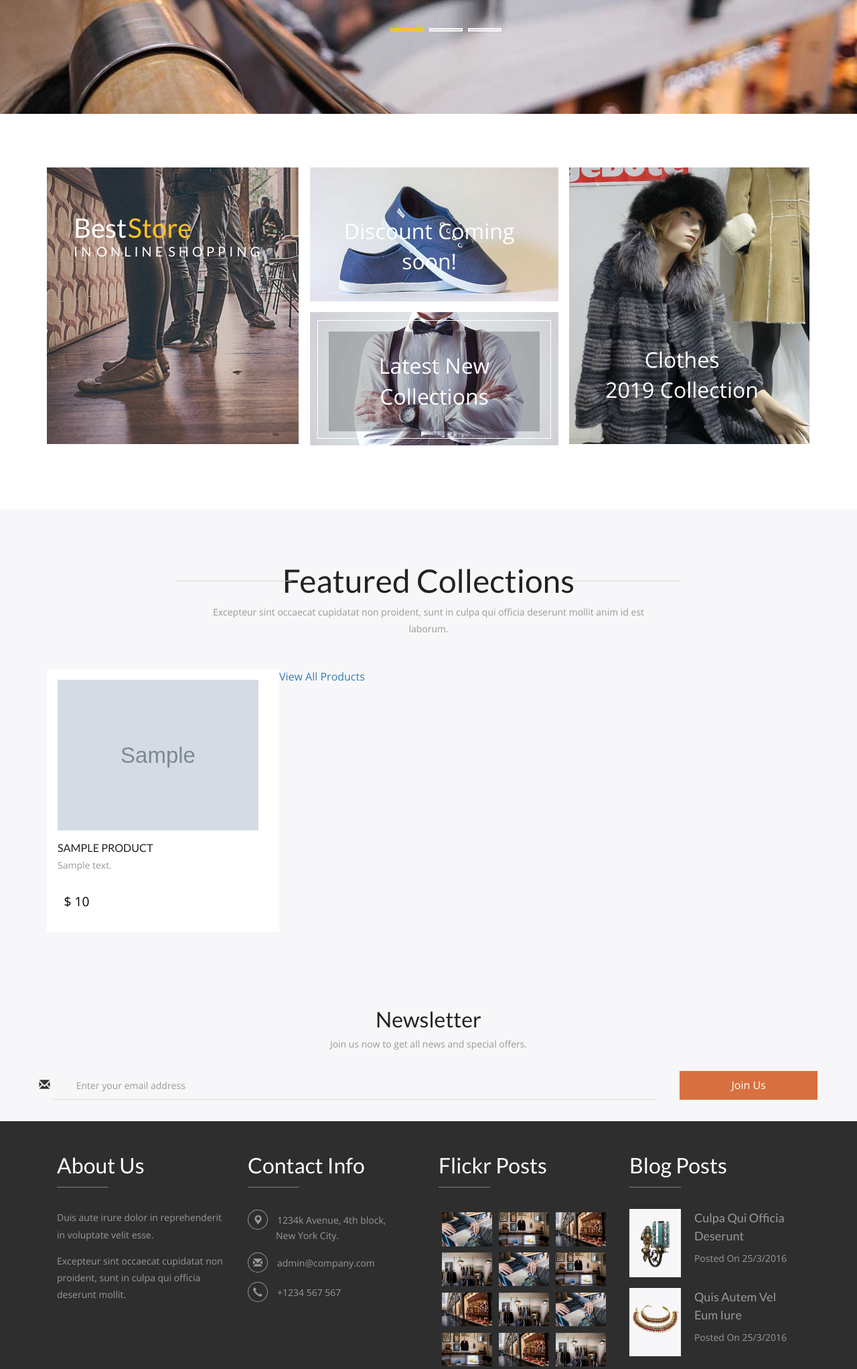
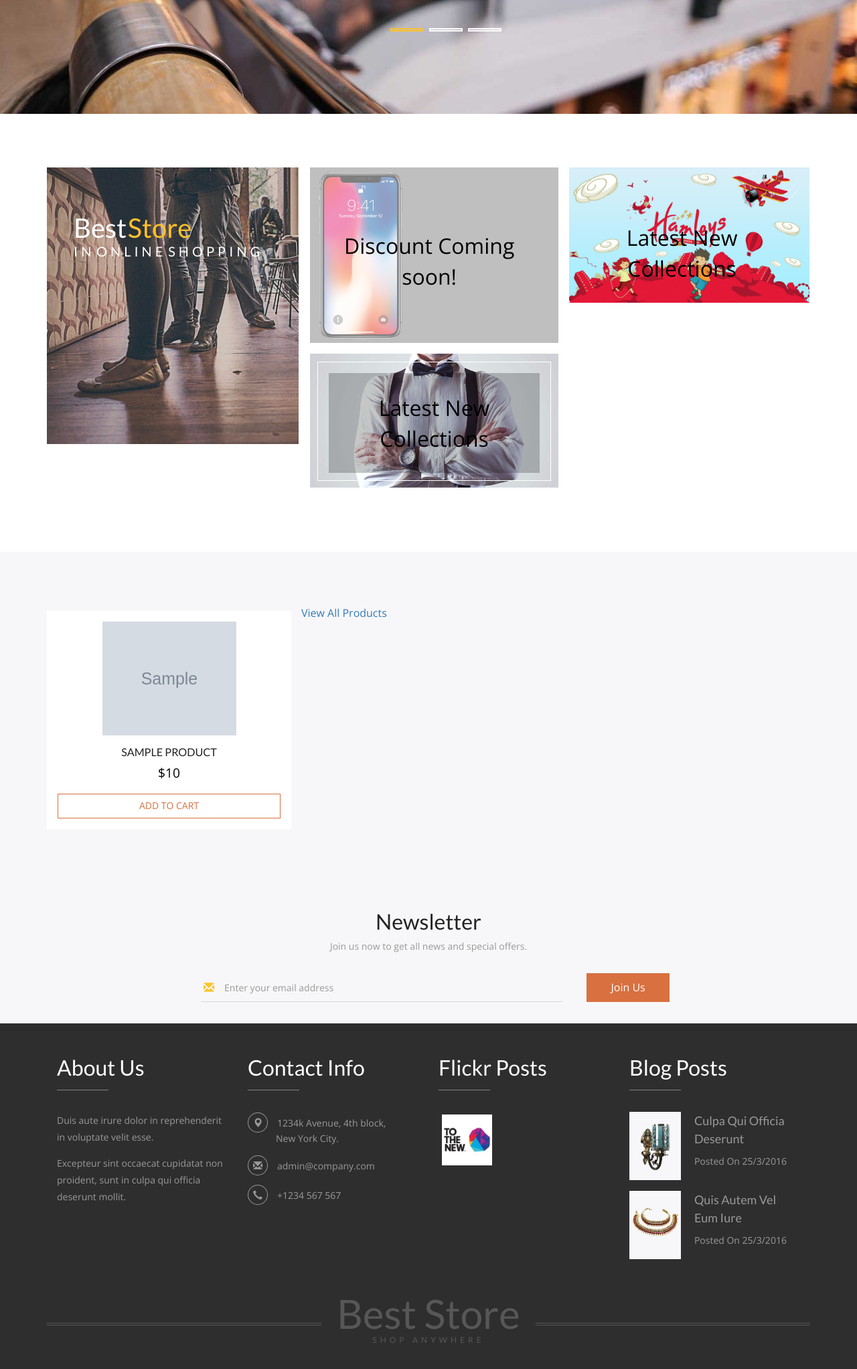
Before and after one commit to rishabh-22/Vault-POC, a Django app: page / in a window 1280 px wide. Shown: the part 669-2713 px from the top of the page at 67% size. Run offline with Django 3.2, Linux system fonts and the light colour scheme; tables that the repository leaves empty hold one stand-in row (values such as "Sample post"); grey boxes marked "Sample" are stand-in pictures; some libraries are stand-ins or nearby versions.

Commit message:
Newsletter working

```diff
--- a/BestStore/FrontEnd/templates/General/base.html
+++ b/BestStore/FrontEnd/templates/General/base.html
@@ -129,17 +129,26 @@ Smartphone Compatible web template, free webdesigns for Nokia, Samsung, LG, Sony
 											<ul class="multi-column-dropdown">
 												<h6> Category </h6>
 												{% for db_name, item in category_choices %}
-													<li> {{ item }} </li> <br>
+												<li>
+													<a class="filter_value" href="/products/?search={{ item }}" name="filter_value" value="{{item}}">
+														{{ item }}
+													</a>
+												</li>
+												<br>
 												{% endfor %}
-
 											</ul>
 										</div>
 										<div class="col-sm-4">
 											<ul class="multi-column-dropdown">
 
-												<h6>Sub Category</h6>
+												<h6>Tags</h6>
 												{% for db_name, item in sub_category_choices %}
-												<li> {{ item }} </li> <br>
+
+													<li>
+														<a class="filter_value" href="/products/?search={{ item }}" name="filter_value" value="{{ item }}">
+															{{ item }}
+														</a>
+													</li>
 												{% endfor %}
 											</ul>
 										</div>
--- a/BestStore/FrontEnd/templates/General/footer.html
+++ b/BestStore/FrontEnd/templates/General/footer.html
@@ -1,4 +1,5 @@
 <!-- footer -->
+{% load static %}
 	<div class="footer">
 		<div class="container">
 			<div class="footer-grids">
@@ -18,41 +19,9 @@
 				<div class="col-md-3 footer-grid animated wow slideInLeft" data-wow-delay=".7s">
 					<h3>Flickr Posts</h3>
 					<div class="footer-grid-left">
-						<a href="single.html"><img src="images/13.jpg" alt=" " class="img-responsive" /></a>
+						<a href="single.html"><img src="{% static 'images/ttn.png' %}" alt=" " class="img-responsive" /></a>
 					</div>
-					<div class="footer-grid-left">
-						<a href="single.html"><img src="images/14.jpg" alt=" " class="img-responsive" /></a>
-					</div>
-					<div class="footer-grid-left">
-						<a href="single.html"><img src="images/15.jpg" alt=" " class="img-responsive" /></a>
-					</div>
-					<div class="footer-grid-left">
-						<a href="single.html"><img src="images/16.jpg" alt=" " class="img-responsive" /></a>
-					</div>
-					<div class="footer-grid-left">
-						<a href="single.html"><img src="images/13.jpg" alt=" " class="img-responsive" /></a>
-					</div>
-					<div class="footer-grid-left">
-						<a href="single.html"><img src="images/14.jpg" alt=" " class="img-responsive" /></a>
-					</div>
-					<div class="footer-grid-left">
-						<a href="single.html"><img src="images/15.jpg" alt=" " class="img-responsive" /></a>
-					</div>
-					<div class="footer-grid-left">
-						<a href="single.html"><img src="images/16.jpg" alt=" " class="img-responsive" /></a>
-					</div>
-					<div class="footer-grid-left">
-						<a href="single.html"><img src="images/13.jpg" alt=" " class="img-responsive" /></a>
-					</div>
-					<div class="footer-grid-left">
-						<a href="single.html"><img src="images/14.jpg" alt=" " class="img-responsive" /></a>
-					</div>
-					<div class="footer-grid-left">
-						<a href="single.html"><img src="images/15.jpg" alt=" " class="img-responsive" /></a>
-					</div>
-					<div class="footer-grid-left">
-						<a href="single.html"><img src="images/16.jpg" alt=" " class="img-responsive" /></a>
-					</div>
+
 					<div class="clearfix"> </div>
 				</div>
 				<div class="col-md-3 footer-grid animated wow slideInLeft" data-wow-delay=".8s">
--- a/BestStore/FrontEnd/templates/Products/featured.html
+++ b/BestStore/FrontEnd/templates/Products/featured.html
@@ -26,6 +26,7 @@
 							<h4><a href="single.html">{{product.name}}</a></h4>
 							<div class="simpleCart_shelfItem products-right-grid1-add-cart">
 								<p style='text-align: center;'>${{product.price}}</p>
+								<li><a href="/products/{{product.id}}/">Quick View</a></li>
 							</div>
 						</div>
 					</div>
--- a/BestStore/FrontEnd/templates/Products/homepage.html
+++ b/BestStore/FrontEnd/templates/Products/homepage.html
@@ -53,16 +53,6 @@
 <!-- //banner -->
 
 
-
-						<ul>
-							{% for subcat in cat.subcategory_set.all %}
-							<li><a class="filter_value" href="/products/?search={{subcat.title}}" name="filter_value" value="{{ subcat.title }}">{{ subcat.title }}</a></li>
-							{% endfor %}
-						</ul>
-
-				</form>
-			</div>
-
 <div class="banner-bottom">
 		<div class="container">
 			<div class="banner-bottom-grids">
@@ -85,14 +75,15 @@
 
 					</div>
 				</div>
+
 				<div class="banner-bottom-grid-left1 animated wow slideInUp" data-wow-delay=".5s">
 					<div class="banner-bottom-grid-left-grid left1-grid grid-left-grid1">
-						<div class="banner-bottom-grid-left-grid1">
-							<img src="{% static 'images/1.jpg' %}" alt=" " class="img-responsive" />
+						<div class="banner-bottom-grid-left-grid1" style="background:gray; opacity:0.5">
+							<img src="{% static 'images/iphone.png' %}" alt=" " class="img-responsive" width="150px" />
 						</div>
-						<div class="banner-bottom-grid-left1-pos">
-
-							<a class="filter_value" href="/products/?search=Electronic" name="filter_value" value="Electronic"><p>Discount Coming soon!</p></a>
+						<div class="banner-bottom-grid-left1-pos" >
+							<a class="filter_value" href="/products/?search=Electronic" name="filter_value" value="Electronic">
+								<p style="color:black">Discount Coming soon!</p></a>
 						</div>
 					</div>
 					<div class="banner-bottom-grid-left-grid left1-grid grid-left-grid1">
@@ -101,7 +92,8 @@
 						</div>
 						<div class="banner-bottom-grid-left1-position">
 							<div class="banner-bottom-grid-left1-pos1">
-								<p>Latest New Collections</p>
+								<a class="filter_value" href="/products/?search=Electronic" name="filter_value" value="Electronic">
+									<p style="color:black">Latest New Collections</p></a>
 							</div>
 						</div>
 					</div>
@@ -109,10 +101,11 @@
 				<div class="banner-bottom-grid-right animated wow slideInRight" data-wow-delay=".5s">
 					<div class="banner-bottom-grid-left-grid grid-left-grid1">
 						<div class="banner-bottom-grid-left-grid1">
-							<img src="{% static 'images/3.jpg' %}" alt=" " class="img-responsive" />
+							<img src="{% static 'images/kids.jpg' %}" alt=" " class="img-responsive" height="200px" />
 						</div>
 						<div class="grid-left-grid1-pos">
-							<p>Clothes <span>2019 Collection</span></p>
+							<a class="filter_value" href="/products/?search=kid" name="filter_value" value="kid">
+								<p style="color:black">Latest New Collections</p></a>
 						</div>
 					</div>
 				</div>
@@ -120,44 +113,74 @@
 			</div>
 		</div>
 	</div>
+
 <!-- //banner-bottom -->
 <!-- collections -->
+<!--	<div class="new-collections">-->
+<!--		<div class="container">-->
+<!--			<h3 class="animated wow zoomIn" data-wow-delay=".5s">Featured Collections</h3>-->
+<!--			<p class="est animated wow zoomIn" data-wow-delay=".5s">Excepteur sint occaecat cupidatat non proident, sunt in culpa qui officia-->
+<!--				deserunt mollit anim id est laborum.</p>-->
+<!--			<div class="new-collections-grids">-->
+<!--				<div class="col-md-3 new-collections-grid" style="width:auto; height:auto; background-color:white; overflow:scroll; overflow-x: scroll;overflow-y: hidden;">-->
+<!--					{% for product in featured_products %}-->
+<!--					<div class="new-collections-grid1 animated wow slideInUp" data-wow-delay=".5s"  style=" float:left; display:inline">-->
+<!--					<div class="new-collections-grid1-image" style="height:200px; width: 200px; border:1px solid red">-->
+<!--							<a href="single.html" class="product-image">-->
+<!--							<img src="{{ product.productimages_set.first.image.url }}" alt=" " class="img-responsive" style="object-fit:cover;"/></a>-->
+<!--					</div>-->
+<!--					<h4><a href="single.html">{{ product.name }} </a></h4>-->
+<!--					<p>{{ product.description }} </p>-->
+<!--					<div class="new-collections-grid1-left simpleCart_shelfItem">-->
+<!--						<p> <span class="item_price">$ {{ product.price }}</span></p>-->
+<!--						<a href="/products/{{product.id}}/">Quick View</a>-->
+<!--					</div>-->
+<!--					</div>-->
+<!--					{% endfor %}-->
+<!--				</div>-->
+<!--				<a  href="{% url 'featured' %}"> View All Products </a>-->
+<!--			</div>-->
+<!--		</div>-->
+<!--	</div>-->
 <div class="new-collections">
 			<div class="container">
-			<h3 class="animated wow zoomIn" data-wow-delay=".5s">Featured Collections</h3>
-			<p class="est animated wow zoomIn" data-wow-delay=".5s">Excepteur sint occaecat cupidatat non proident, sunt in culpa qui officia
-				deserunt mollit anim id est laborum.</p>
-			<div class="new-collections-grids">
-				<div class="col-md-3 new-collections-grid" style="width:auto; height:auto; background-color:white; overflow:scroll; overflow-x: scroll;overflow-y: hidden;">
+				<div id="products_display">
 					{% for product in featured_products %}
-					<div class="new-collections-grid1 animated wow slideInUp" data-wow-delay=".5s"  style=" float:left; display:inline">
+					<div class="col-md-4 products-right-grids-bottom-grid" style='margin-bottom: 8px; margin-top: 8px;'>
+						<div class="new-collections-grid1 products-right-grid1 animated wow slideInUp" data-wow-delay=".5s">
 							<div class="new-collections-grid1-image">
-							<a href="single.html" class="product-image">
-							<img src="{{ product.productimages_set.first.image.url }}" alt=" " class="img-responsive" height="300px" width="300px"/></a>
+								<a href="single.html" class="product-image"><img src="{{product.productimages_set.first.image.url}}" alt=" " height='170' width='200'></a>
+								<div class="new-collections-grid1-image-pos products-right-grids-pos">
+									<a href="/products/{{product.id}}/" style="margin-left: 44px !important;">Quick View</a>
 								</div>
-					<h4><a href="single.html">{{ product.name }} </a></h4>
-					<p>{{ product.description }} </p>
-					<div class="new-collections-grid1-left simpleCart_shelfItem">
-						<p> <span class="item_price">$ {{ product.price }}</span></p>
+							</div>
+							<h4><a href="single.html">{{product.name}}</a></h4>
+							<div class="simpleCart_shelfItem products-right-grid1-add-cart">
+								<p style='text-align: center;'>${{product.price}}<a data-pk="{{product.id}}" data-price="{{product.price}}" class="add-item" href="#">add to cart </a></p>
+							</div>
 						</div>
 					</div>
 					{% endfor %}
+					<a  href="{% url 'featured' %}"> View All Products </a>
+
 				</div>
-				<a  href="{% url 'featured' %}"> View All Products </a>
-			</div>
-		</div>
-	</div>
+
+			</div></div>
 
 <div class="newsletter animated wow slideInUp" data-wow-delay=".5s">
 				<h3>Newsletter</h3>
 				<p>Join us now to get all news and special offers.</p>
+			<form action="/" method="post">
+	</form>
 				<form method="POST" action="/">
 					{% csrf_token %}
 					<span class="glyphicon glyphicon-envelope" aria-hidden="true"></span>
 					<input type="email" value="Enter your email address" onfocus="this.value = '';" onblur="if (this.value == '') {this.value = 'Enter your email address';}" required="" name="news_letter_email">
 					<input type="submit" value="Join Us" >
 				</form>
+
 </div>
+
 
 		<script type="text/javascript" src="js/jquery-ui.min.js"></script>
 <link rel="stylesheet" href="//code.jquery.com/ui/1.12.1/themes/base/jquery-ui.css">
--- a/BestStore/Products/views.py
+++ b/BestStore/Products/views.py
@@ -1,5 +1,7 @@
 import json
 from django.contrib.auth.models import User
+from django.core.mail import send_mail
+from django.template.loader import render_to_string
 from django.views.generic import ListView
 from .models import Product, Category, SubCategory, Newsletter
 from django.http import JsonResponse, Http404, HttpResponse
@@ -19,18 +21,29 @@ def home(request):
     """
     featured = Product.objects.filter(is_featured=1).order_by('-modified_date')[:3]
     all_category = Category.objects.all()
+    context = {'featured_products': featured, 'category': all_category}
 
-    context = {'featured_products': featured, 'category': all_category}
     # Save newsletter information
     if request.method == 'POST':
+        import pdb;
+        pdb.set_trace()
         mail = request.POST.get('news_letter_email')
         user = Newsletter.objects.create(email=mail)
+
         try:
             User.objects.get(email=mail)
             context['mail_exists'] = True
         except Exception:
             context['Success'] = True
         user.save()
+        plain_message = "Successfully Subscribed to our news letter!"
+        html_message = render_to_string('General/email.html')
+        send_mail(EMAIL_SUBJECT,
+                  plain_message,
+                  DUMMY_EMAIL,
+                  [mail],
+                  html_message=html_message,
+                  fail_silently=False)
         return render(request, "Products/homepage.html", context)
     return render(request, "Products/homepage.html", context)
 
```
Also changed, not shown: BestStore/static/images/iphone.png (added), BestStore/static/images/kids.jpg (added), BestStore/static/images/ttn.png (added). Lines whose indentation alone changed are shown as unchanged.
